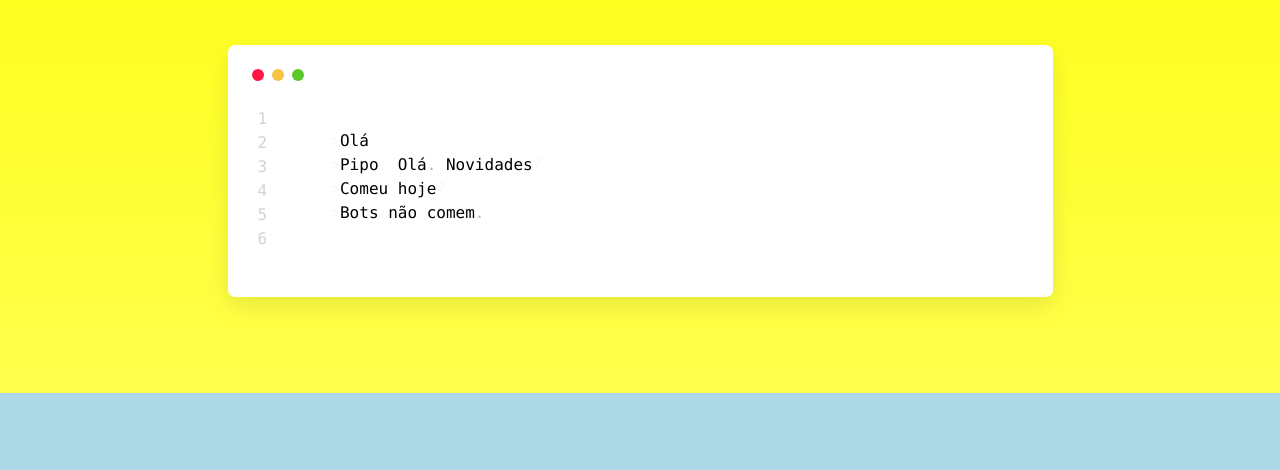
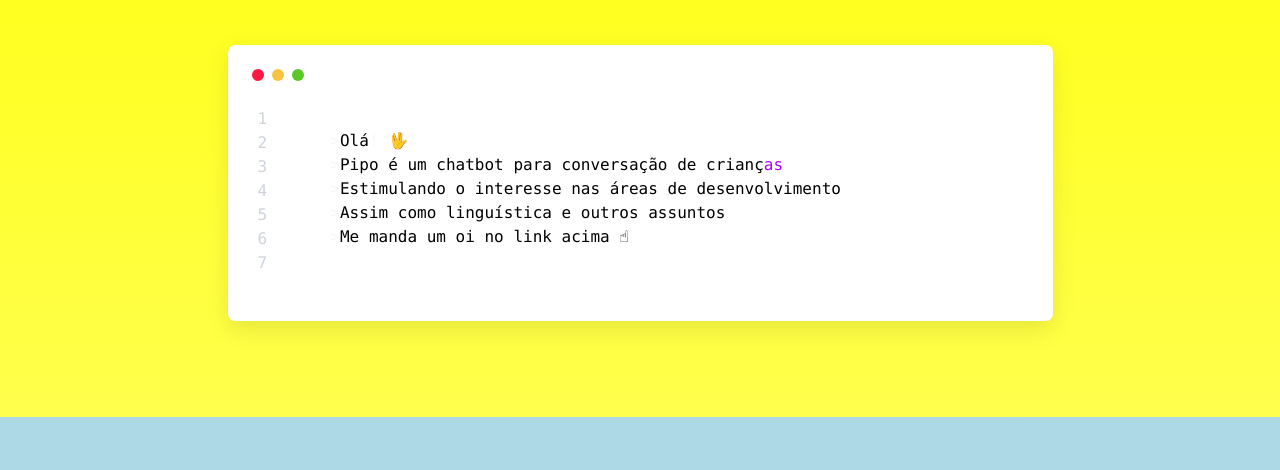
Before and after one commit to FelipeBragaUEA/pipo-page, a plain HTML site: page index.html in a window 1280 px wide. Shown: the part 296-766 px from the top of the page. Drawn offline with nearby package versions, Linux system fonts and the light colour scheme.

Commit message:
Add files via upload

```diff
--- a/index.html
+++ b/index.html
@@ -26,7 +26,7 @@
             <div class="row mt-6">
                 <div class="col-md-8 mx-auto text-center">
                     <h1>O chatbot infantil</h1>
-                    <a class="lead mb-5" href="https://pipo-chatterbot.herokuapp.com">Clique aqui para falar comigo</a>
+                    <a class="lead mb-5" href="https://pipo-chatter.herokuapp.com">Clique aqui para falar comigo</a>
                 </div>
             </div>
             <div class="row mt-5">
@@ -38,10 +38,11 @@
                             <div class="green"></div>
                         </div>
                         <pre class="language-javascript line-numbers"><code class="language-javascript">
-    >Olá
-    >Pipo: Olá. Novidades?
-    >Comeu hoje?
-    >Bots não comem.
+    >Olá! 🖖
+    >Pipo é um chatbot para conversação de crianças
+    >Estimulando o interesse nas áreas de desenvolvimento
+    >Assim como linguística e outros assuntos
+    >Me manda um oi no link acima ☝
     </code></pre>
                     </div>
                 </div>
```
